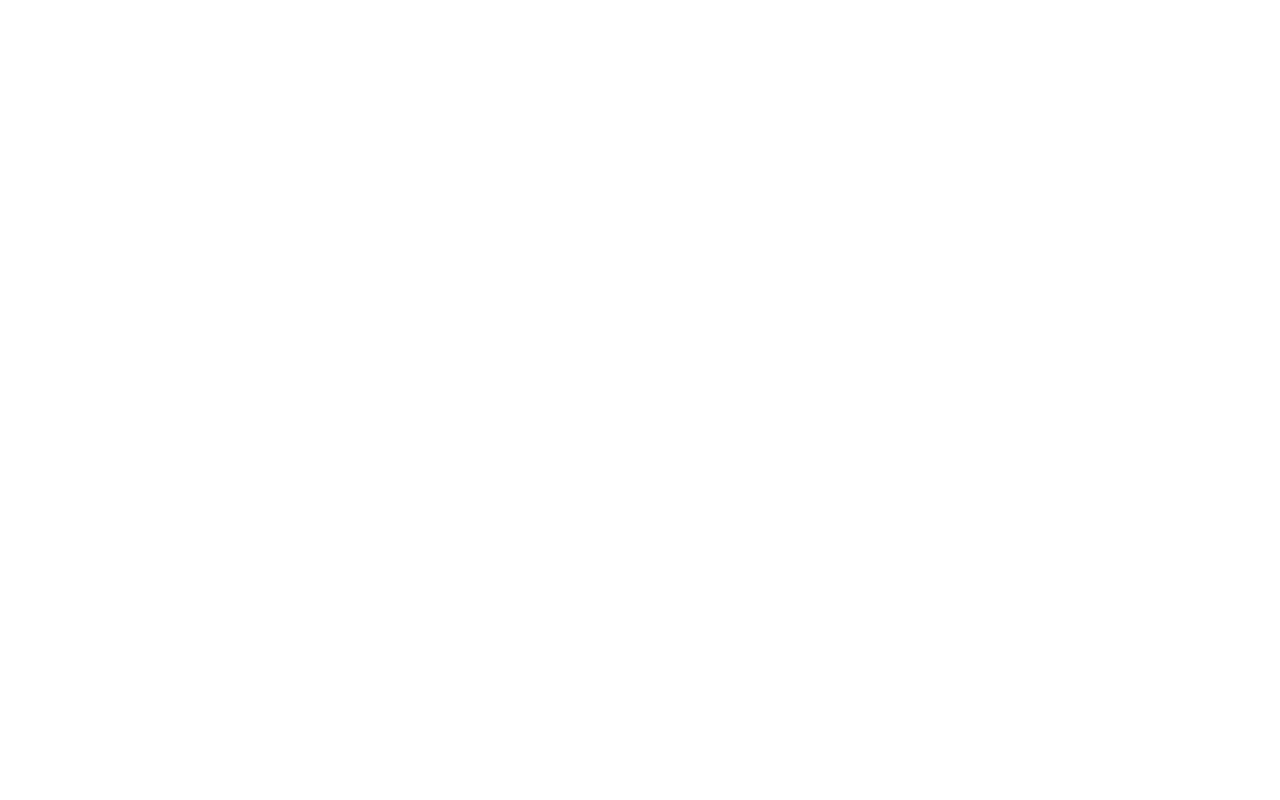
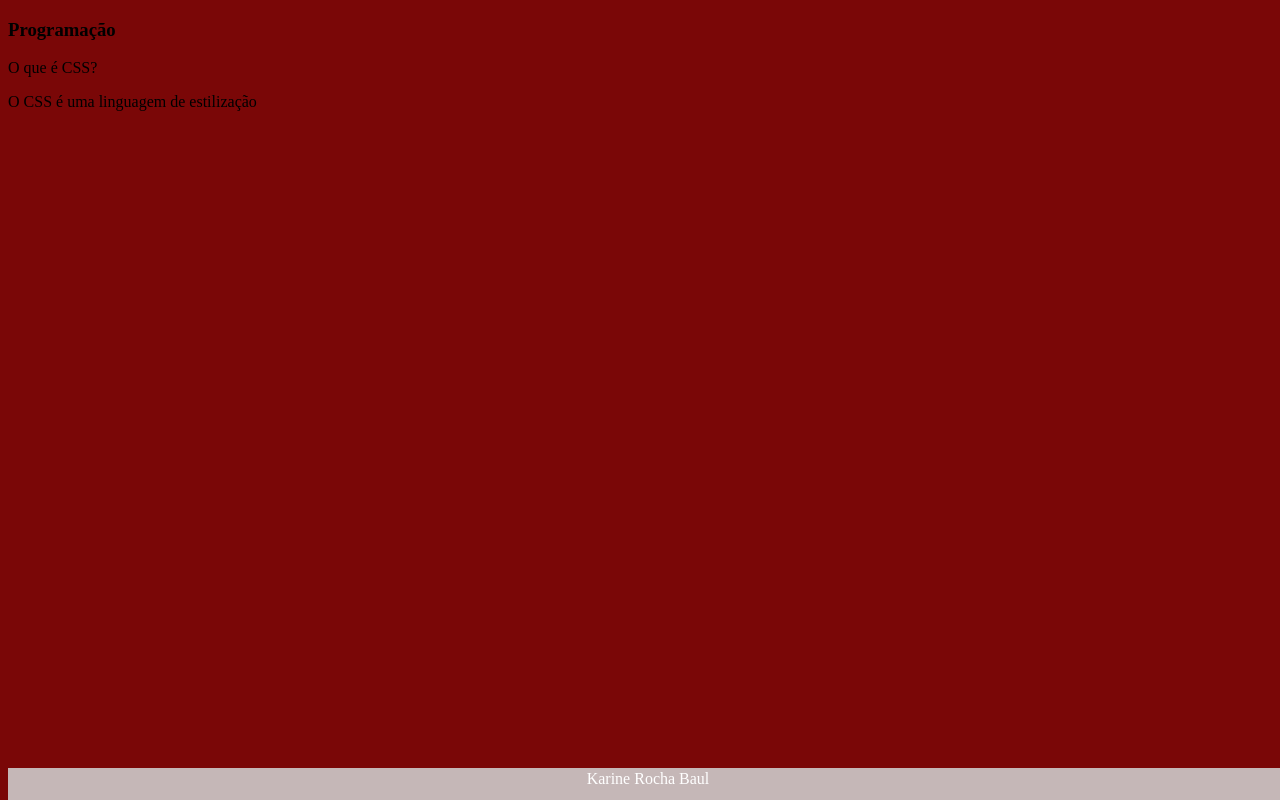
Before and after one commit to vampiracwb/html2, a plain HTML site: page index.html in a window 1280 px wide. Drawn offline with Linux system fonts and the light colour scheme.

Commit message:
Add files via upload

```diff
--- a/index.html
+++ b/index.html
@@ -4,8 +4,28 @@
     <meta charset="UTF-8">
     <meta name="viewport" content="width=device-width, initial-scale=1.0">
     <title>Site CSS</title>
+    <link rel="stylesheet" href="style.css">
 </head>
 <body>
+    <article class="cartao">
+        <div class="cartao_conteudo_pergunta">
+          <h3>Programação</h3>
+        <div>
+            <p> O que é CSS?</p>
+        </div>
+       <div class="cartao_conteudo_resposta">
+        O CSS é uma linguagem de estilização
+       </div>
+       <footer>
+        <p>Karine Rocha Baul</p>
+       </footer>
 
+        </div>
+
+
+
+
+
+    </article>
 </body>
 </html>
--- /dev/null
+++ b/style.css
@@ -0,0 +1,19 @@
+body{
+    background-color: #7a0707;
+    color: #000000;
+}
+
+footer{
+    background-color: #c5b7b7;
+    color: #fff;
+    position: fixed;
+    bottom: 0;
+    width: 100%;
+    height: 2rem;
+}
+
+footer p{
+    text-align: center;
+    font-size: 1rem;
+    margin-top: 0.1rem;
+}
```
